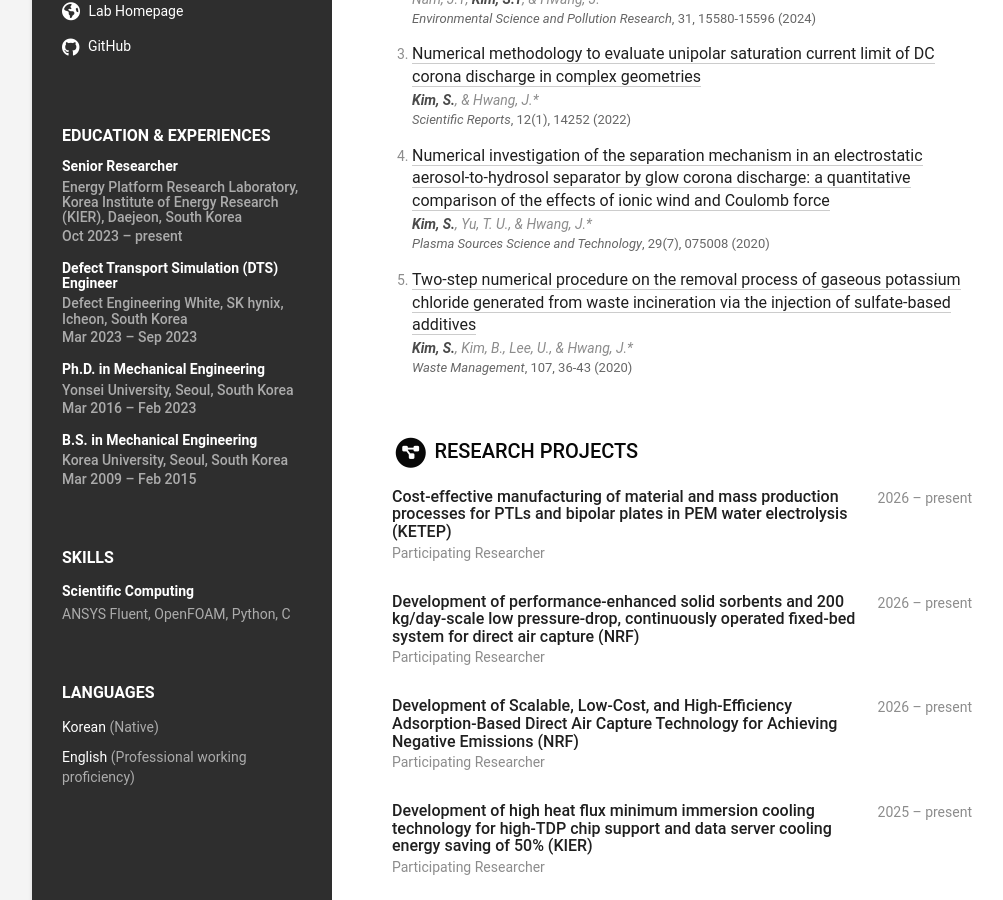
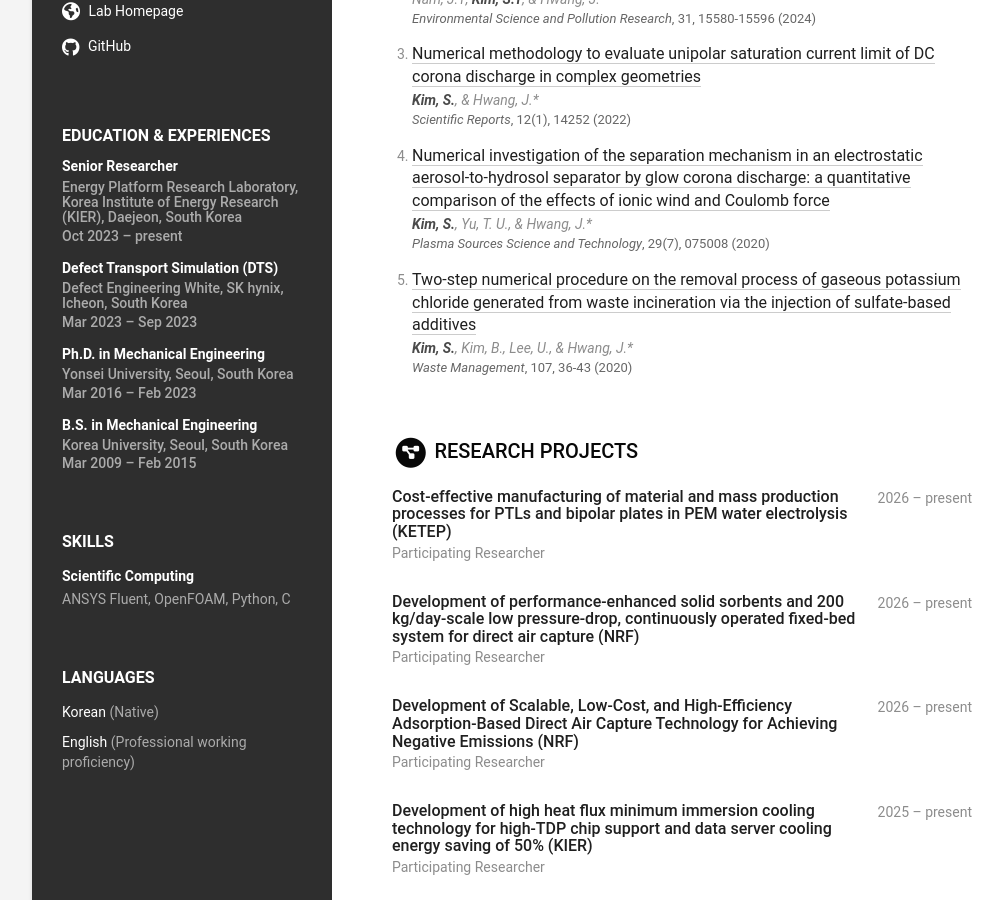
Before and after one commit to swtbkim/SangwooKim, a Jekyll site: the page built from index.html, in a window 1280 px wide and 900 px high, scrolled down 529 px. Shown: the whole window, without its empty margins (108-1111 px from the left). Built offline with Jekyll 4.4.1, drawn with Linux system fonts in a browser that asks for light colours.

Commit message:
Update data.yml

```diff
--- a/_data/data.yml
+++ b/_data/data.yml
@@ -94,7 +94,7 @@ education:
     time: Oct 2023 &ndash; present
     time_ko: 2023.10. &ndash; 현재
 
-  - degree: Defect Transport Simulation (DTS) Engineer
+  - degree: Defect Transport Simulation (DTS)
     degree_ko: Defect Transport Simulation (DTS)
     university: Defect Engineering White, SK hynix, Icheon, South Korea
     university_ko: SK하이닉스 Defect Engineering White
```
